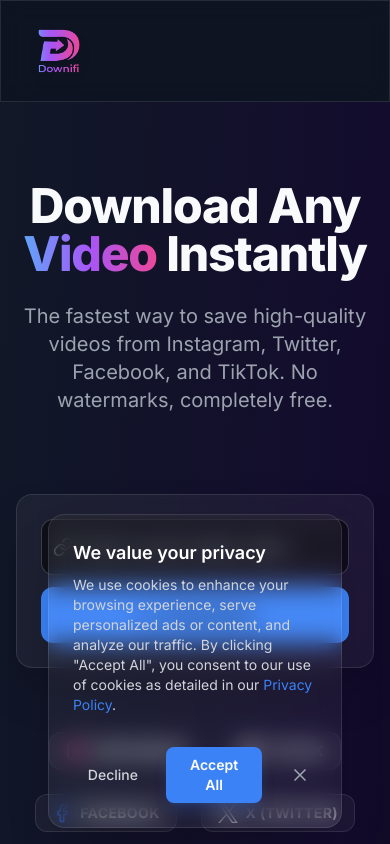
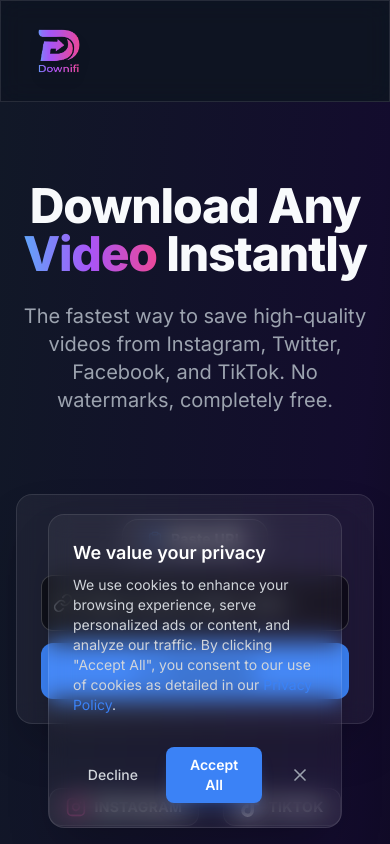
Before and after one commit to Nauman123Nasir/social-frontend, a Next.js app: page / in a window 390 px wide. Shown: the top 844 px of the page. Built offline with nearby package versions, Linux system fonts and the light colour scheme.

Commit message:
Update page.tsx

```diff
--- a/src/app/page.tsx
+++ b/src/app/page.tsx
@@ -108,7 +108,7 @@
               initial={{ opacity: 0, y: 10 }}
               animate={{ opacity: 1, y: 0 }}
               exit={{ opacity: 0, y: 10 }}
-              className="mb-4 hidden sm:flex justify-center w-full"
+              className="mb-4 flex justify-center w-full"
             >
               <Button
                 type="button"
```
